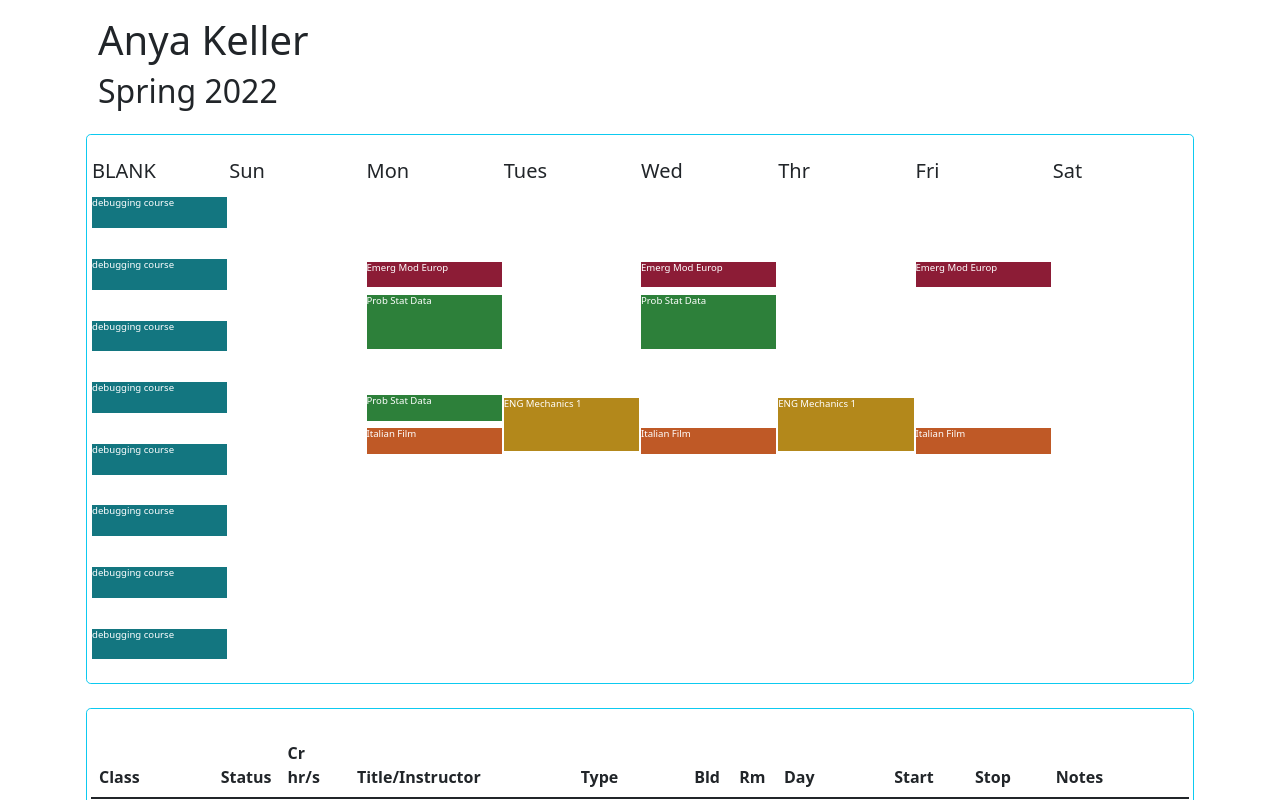
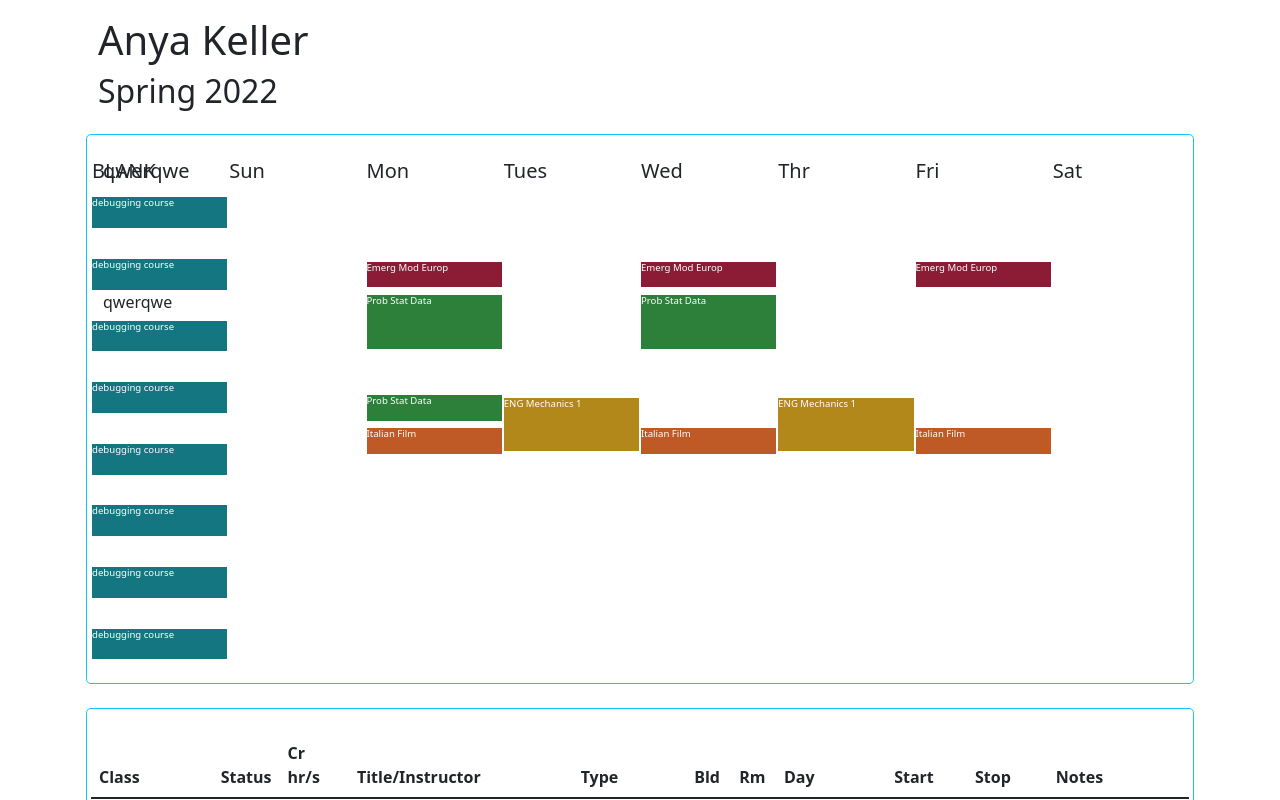
Before and after one commit to anyakeller/class-schedule, a React (Create React App) app: page / in a window 1280 px wide. Shown: the top 800 px of the page. Built offline with nearby package versions, Linux system fonts and the light colour scheme.

Commit message:
got the soon-to-be hoverable bars positioned with bad pratices

```diff
--- a/src/components/DayTimeBlock.js
+++ b/src/components/DayTimeBlock.js
@@ -8,10 +8,10 @@ function TimeBlock(props) {
   } else {
     style = { position: "absolute" };
   }
-  if (props.startStr && props.stopStr) {
+  if (props.start && props.stop) {
     let { top, height } = getTimeBlockPercentages(
-      props.sectionData.logistics.start,
-      props.sectionData.logistics.stop
+      props.start,
+      props.stop
     );
     style.top = top;
     style.height = height;
--- a/src/routes/Home.js
+++ b/src/routes/Home.js
@@ -24,10 +24,27 @@ function DayCol(props) {
 function DayCols(props) {
   return (
     <div className="row" style={{ height: "100%", position: "relative" }}>
-      <div style={{ position: "absolute", height: "100%" }}>
-        <TimeBlock />
-        <TimeBlock style={{ top: "40%", backgroundColor: "blue" }} />
-        <TimeBlock />
+      <div
+        className="d-flex flex-column"
+        style={{ position: "absolute", height: "100%" }}>
+        <h5 style={{ height: "1.5em" }}>qwerqwe</h5>
+        <div style={{ flexGrow: "1", position: "relative" }}>
+          <TimeBlock
+            start="7:00am"
+            stop="8:00am"
+            style={{ backgroundColor: "blue" }}>
+            asdf
+          </TimeBlock>
+          <TimeBlock
+            start="9:00am"
+            stop="10:00am"
+            style={{ backgroundColor: "blue" }}>
+            asdf
+          </TimeBlock>
+          <TimeBlock start="10:00am" stop="11:00am">
+            qwerqwe
+          </TimeBlock>
+        </div>
       </div>
       {[].concat(props.dayNames).map((day, index) => (
         <div
```
